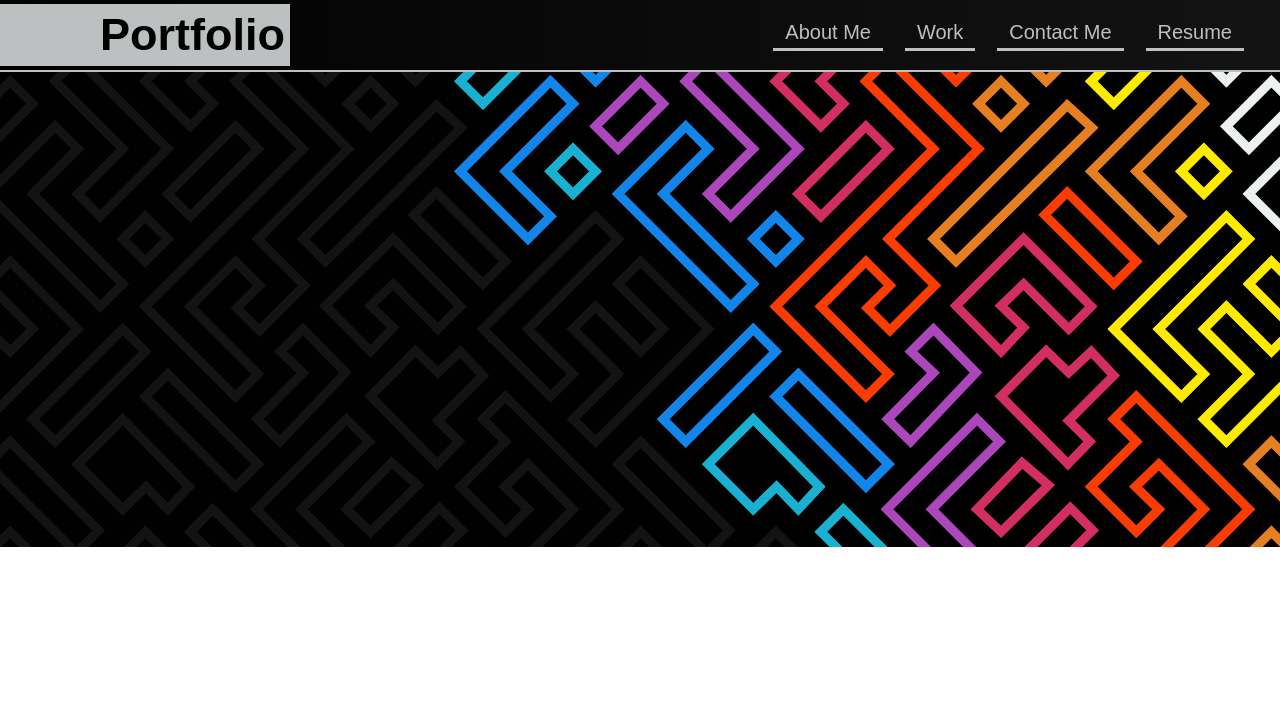
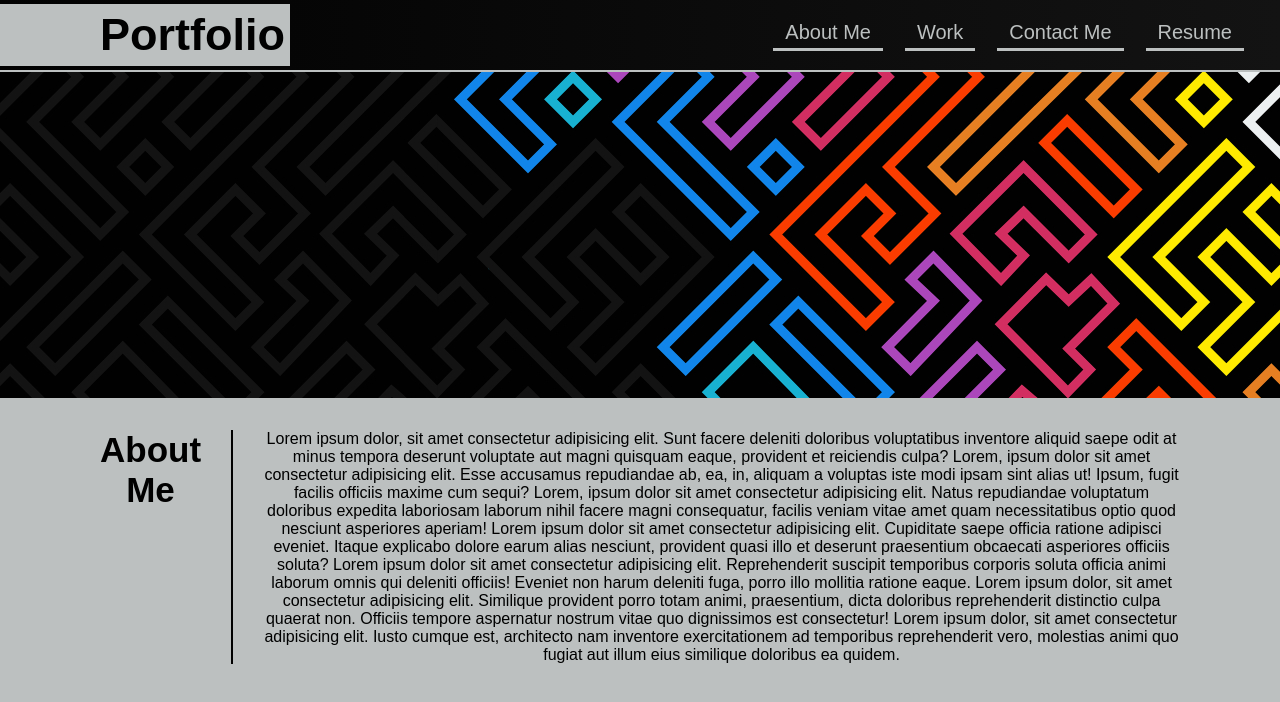
Before and after one commit to SpencerKyle/portfolio, a plain HTML site: page index.html in a window 1280 px wide. Drawn offline with Linux system fonts and the light colour scheme.

Commit message:
more styling to nav, added aboutMe section

```diff
--- a/assets/style.css
+++ b/assets/style.css
@@ -7,6 +7,7 @@
 /* navbar stuff */
 body {
     font-family: Arial, Helvetica, sans-serif;
+    background-color: #BCC0C0;
 }
 
 nav {
@@ -15,6 +16,9 @@ nav {
     flex-wrap: wrap;
     justify-content: space-between;
     border-bottom: solid 2px #BCC0C0;
+    position: fixed;
+    width: 100%;
+
 }
 
 .portfolio {
@@ -56,5 +60,26 @@ nav {
 .hero {
     background-image: url("../assets/images/hero.bg.jpg");
     background-size: cover;
-    height: 475px;
+    height: 400px;
+    border-bottom: solid 2px #BCC0C0;
 }
+/* about me */
+.aboutMe {
+    background-color: #BCC0C0;
+    display: flex;
+    text-align: center;
+    margin: 30px 100px;
+}
+
+.aboutMe h2 {
+    display: flex;
+    justify-content: end;
+    font-size: 35px;
+}
+
+.aboutMe p {
+    border-left: solid 2px #010101;
+    text-align: center;
+    margin-left: 30px;
+    padding-left: 30px;
+}
--- a/index.html
+++ b/index.html
@@ -8,6 +8,7 @@
     <title>Spencer Kyle - Portfolio</title>
 </head>
 <body>
+    <!-- navbar start -->
     <nav>
         <div class="portfolio">
             <h1>Portfolio</h1>
@@ -19,8 +20,21 @@
                 <li class="linkItem"><a href="#">Resume</a></li>
             </ul>
     </nav>
-    <header class="hero">
+    <!-- hero start -->
+    <header class="hero"></header>
+    <!-- about me section -->
+    <section class="aboutMe">
+            <h2>About Me</h2>
+            <p>
+                Lorem ipsum dolor, sit amet consectetur adipisicing elit. Sunt facere deleniti doloribus voluptatibus inventore aliquid saepe odit at minus tempora deserunt voluptate aut magni quisquam eaque, provident et reiciendis culpa?
+                Lorem, ipsum dolor sit amet consectetur adipisicing elit. Esse accusamus repudiandae ab, ea, in, aliquam a voluptas iste modi ipsam sint alias ut! Ipsum, fugit facilis officiis maxime cum sequi?
+                Lorem, ipsum dolor sit amet consectetur adipisicing elit. Natus repudiandae voluptatum doloribus expedita laboriosam laborum nihil facere magni consequatur, facilis veniam vitae amet quam necessitatibus optio quod nesciunt asperiores aperiam!
+                Lorem ipsum dolor sit amet consectetur adipisicing elit. Cupiditate saepe officia ratione adipisci eveniet. Itaque explicabo dolore earum alias nesciunt, provident quasi illo et deserunt praesentium obcaecati asperiores officiis soluta?
+                Lorem ipsum dolor sit amet consectetur adipisicing elit. Reprehenderit suscipit temporibus corporis soluta officia animi laborum omnis qui deleniti officiis! Eveniet non harum deleniti fuga, porro illo mollitia ratione eaque.
+                Lorem ipsum dolor, sit amet consectetur adipisicing elit. Similique provident porro totam animi, praesentium, dicta doloribus reprehenderit distinctio culpa quaerat non. Officiis tempore aspernatur nostrum vitae quo dignissimos est consectetur!
+                Lorem ipsum dolor, sit amet consectetur adipisicing elit. Iusto cumque est, architecto nam inventore exercitationem ad temporibus reprehenderit vero, molestias animi quo fugiat aut illum eius similique doloribus ea quidem.
+            </p>
+    </section>
 
-    </header>
 </body>
 </html>
```
